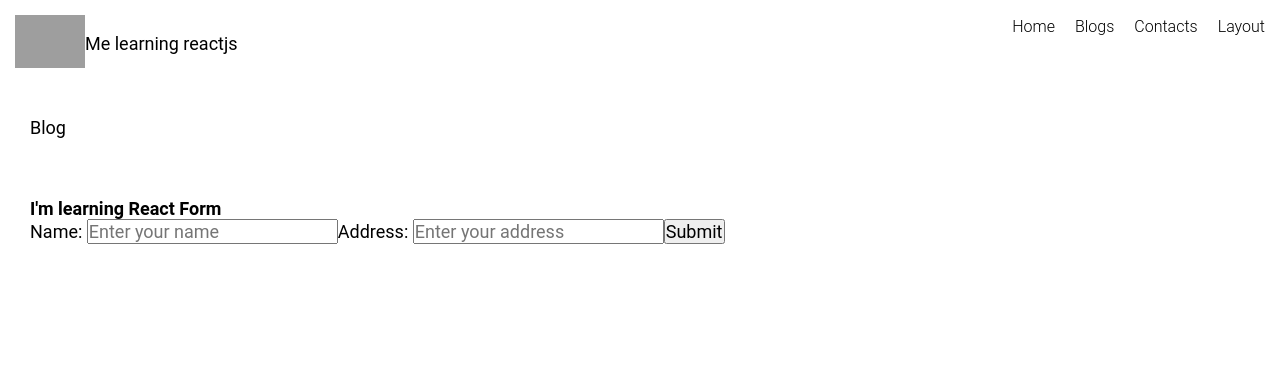
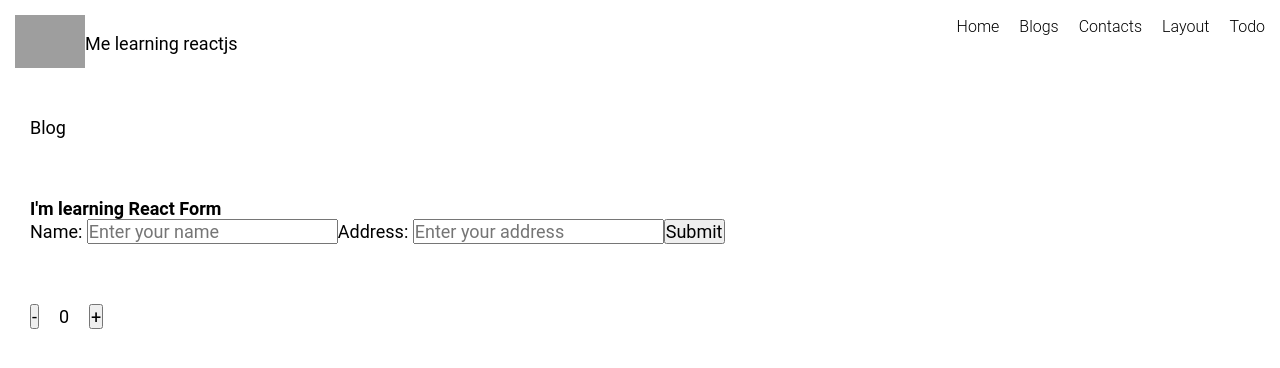
Before and after one commit to nxhuy1697/PracticeReact, a React (Create React App) app: page /blog in a window 1280 px wide. Shown: the top 368 px of the page. Built offline with nearby package versions, Linux system fonts and the light colour scheme; grey boxes are pictures that could not be loaded.

Commit message:
useRef thuc hanh

```diff
--- a/src/components/Header.jsx
+++ b/src/components/Header.jsx
@@ -23,6 +23,7 @@ export default function Header() {
             <a href="/contact">Contacts</a>
 
             <a href="/layout">Layout</a>
+            <a href="/todo">Todo</a>
 
         </div>
       </div>
--- /dev/null
+++ b/src/components/TodoComp.jsx
@@ -0,0 +1,59 @@
+import React, { useReducer } from "react";
+//userReducer thực hành:
+//b1: Init State (xác định giá trị khởi tạo)
+const initState = {
+  job: "",
+  jobs: [],
+};
+//b2: Action (xác định hành động)
+const SET_JOB = "set_job";
+const ADD_JOB = "add_job";
+const DELETE_JOB = "delete_job";
+
+const setJob = payload => {
+    return {
+        type : SET_JOB,
+        payload
+    }
+}
+
+
+//b3: tạo Reducer
+const reducer = (state, action) => {
+
+    switch (action.type){
+        case SET_JOB :
+            return {
+                ...state,
+                job: action.payload
+            }
+            default:
+                throw new Error('Invalid')
+    }
+
+};
+//b4: dispatch (đi kích hoạt 1 action)
+
+export default function TodoComp() {
+  const [state, dispatch] = useReducer(reducer, initState);
+  const { job, jobs } = state;
+  return (
+    <div style={{ padding: 30 }}>
+      <h1>What we're gonna do today?</h1>
+      <input
+        placeholder="Enter your works need to be done here"
+        style={{ width: 500 }}
+        value={job}
+        onChange={e => {
+            dispatch(setJob(e.target.value))
+        }}
+      />
+      <button>Add</button>
+      <ul>
+        {jobs.map((job, index) => (
+          <li key={index}> {job} &times; </li>
+        ))}
+      </ul>
+    </div>
+  );
+}
--- a/src/components/UseCallback.jsx
+++ b/src/components/UseCallback.jsx
@@ -4,7 +4,7 @@ import TextMemo from './TextMemo';
 export default function UseCallback() {
     const [count, setCount] = useState (0);
     const handleIncrease = useCallback (() => {
-        setCount(prevCount => prevCount +1)
+        setCount(prevCount => prevCount + 1)
     }, [])
   return (
     <div>
--- /dev/null
+++ b/src/components/UseReducer.jsx
@@ -0,0 +1,39 @@
+import React, { useReducer} from "react";
+
+//b1: init state
+const initState = 0;
+
+//b2: action
+const PLUS_ACTION = 'plus';
+const MINUS_ACTION = 'minus';
+
+// reducer
+const reducer = (state, action) => {
+    console.log('running')
+    switch (action){
+        case PLUS_ACTION:
+            return state + 1;
+        case MINUS_ACTION:
+            return state - 1;
+        default:
+            throw new Error('Invalid Action')
+    }
+}
+
+export default function UseReducer() {
+  const [count, dispatch ] = useReducer(reducer, initState);
+  const handlePlus = () => {
+    dispatch(PLUS_ACTION);
+  };
+  const handleMinus = () => {
+    dispatch(MINUS_ACTION);
+  };
+
+  return (
+    <div style={{ padding: 30 }}>
+      <button onClick={handleMinus}>-</button>
+      <span style={{ margin: "0px 20px" }}>{count}</span>
+      <button onClick={handlePlus}>+</button>
+    </div>
+  );
+}
--- /dev/null
+++ b/src/components/UseRef.jsx
@@ -0,0 +1,32 @@
+import React, { useState, useRef, useEffect } from "react";
+
+export default function UseRef() {
+  const [count, setCount] = useState(60);
+  const timerId = useRef();
+  const prevCount = useRef();
+  const handleStart = () => {
+    timerId.current = setInterval(() => {
+      setCount((prevCount) => prevCount - 1);
+    }, 1000);
+    console.log('Start -->', timerId.current);
+  };
+  const handleStop = () => {
+    clearInterval(timerId.current);
+
+    console.log('Stop', timerId.current);
+  };
+
+  console.log(count, prevCount)
+
+  useEffect (() => {
+    prevCount.current = count
+  }, [count])
+  return (
+    <div style={{ padding: 30 }}>
+      <h1>App bấm giờ sd useRef</h1>
+      <h2>{count}</h2>
+      <button onClick={handleStart}>Start</button>
+      <button onClick={handleStop}> Stop</button>
+    </div>
+  );
+}
--- a/src/index.js
+++ b/src/index.js
@@ -7,6 +7,7 @@ import Blog from "./pages/Blog";
 import Contact from "./pages/Contact";
 import Layout from "./pages/Layout";
 import Home from './pages/Home';
+import Todo from './pages/Todo';
 
 const root = ReactDOM.createRoot(document.getElementById('root'));
 root.render(
@@ -18,6 +19,7 @@ root.render(
         <Route path="/contact" element={<Contact />} />
         <Route path="/layout" element={<Layout />} />
         <Route path="/blog" element={<Blog />} />
+        <Route path="/todo" element={<Todo />} />
       </Routes>
     </BrowserRouter>
   </React.StrictMode>
--- a/src/pages/Blog.jsx
+++ b/src/pages/Blog.jsx
@@ -1,6 +1,7 @@
 import React from 'react'
 import Form from '../components/Form'
 import Header from '../components/Header'
+import UseReducer from '../components/UseReducer'
 
 export default function Blog() {
   return (
@@ -10,6 +11,7 @@ export default function Blog() {
        <p>Blog</p>
     </div>
     <Form />
+    <UseReducer />
 
     </>
 
--- a/src/pages/Home.jsx
+++ b/src/pages/Home.jsx
@@ -2,6 +2,7 @@ import React from 'react'
 import Header from '../components/Header'
 import AgeChecker from '../components/AgeChecker'
 import UseMemo from '../components/UseMemo'
+import UseRef from '../components/UseRef'
 
 export default function Home() {
   return (<>
@@ -11,6 +12,7 @@ export default function Home() {
 
   <UseMemo />
 
+    <UseRef />
   </>
   )
 }
--- /dev/null
+++ b/src/pages/Todo.jsx
@@ -0,0 +1,12 @@
+import React from 'react'
+import Header from '../components/Header'
+import TodoComp from '../components/TodoComp'
+
+export default function Todo() {
+  return (
+    <>
+    <Header />
+    <TodoComp />
+    </>
+  )
+}
```
